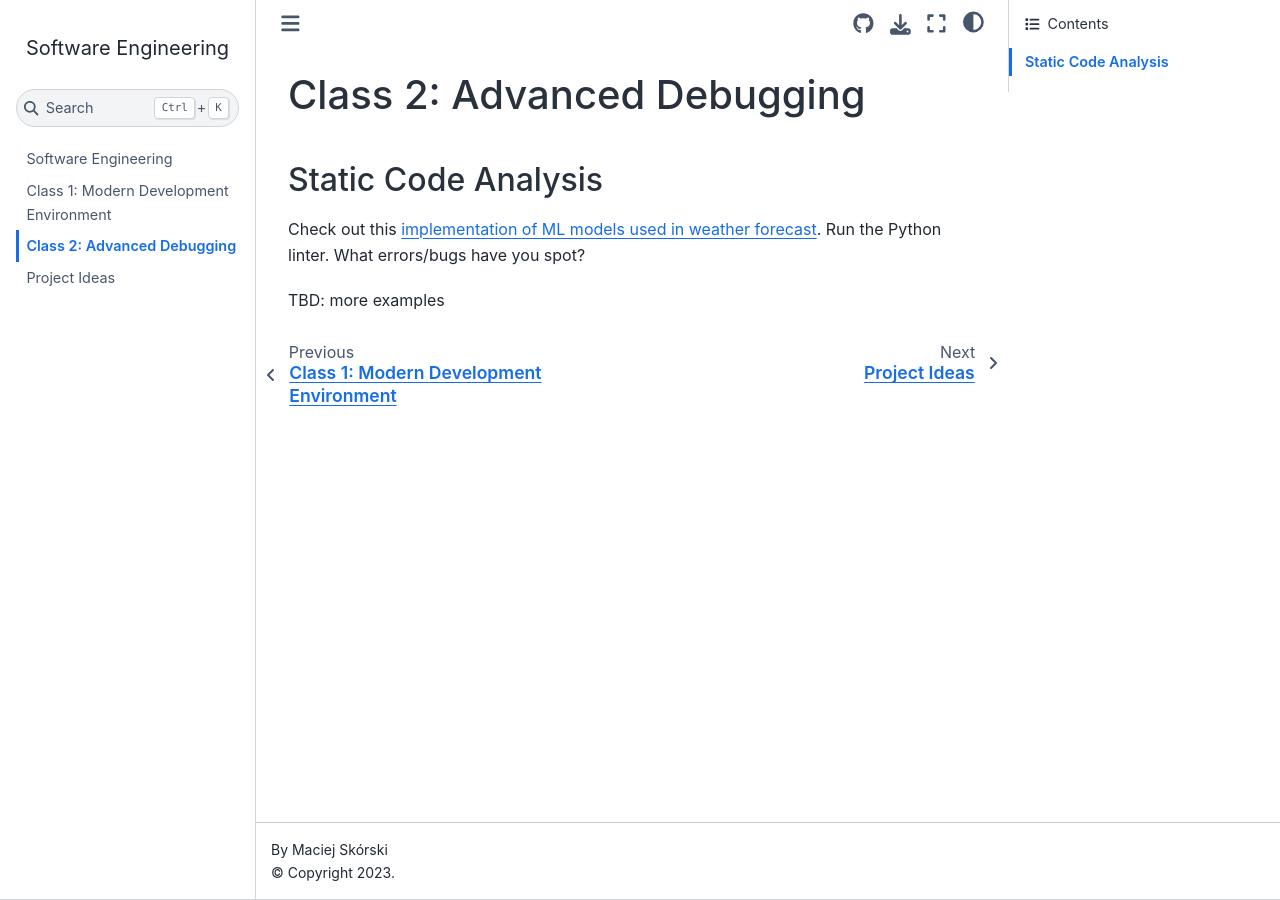
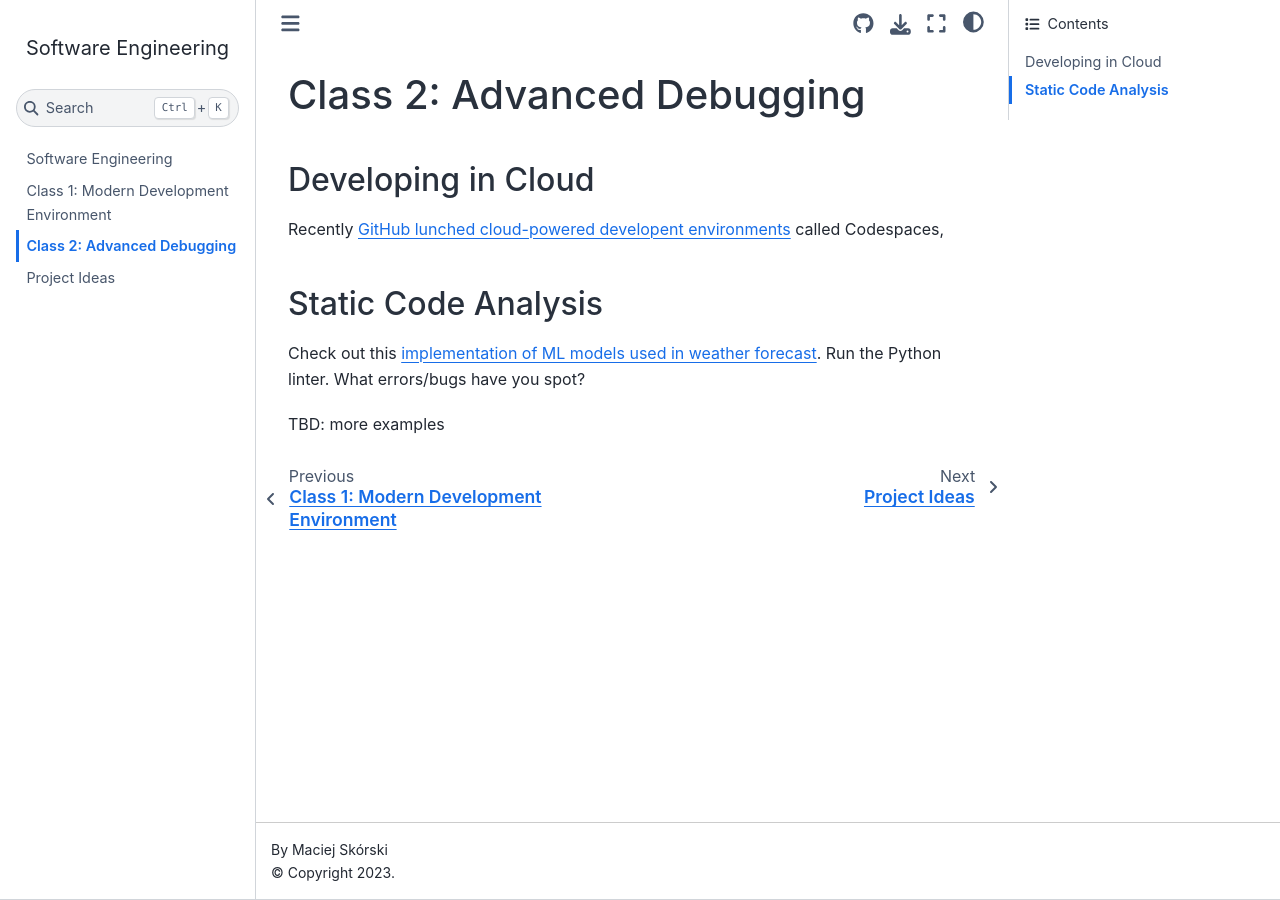
Before and after one commit to maciejskorski/software_engineering, a Jupyter Book: the page built from docs/advanced_debugging.md, in a window 1280 px wide. Built offline with Jupyter Book 1.0.4 settings and Sphinx 7.4.7 and the Sphinx Book theme 1.1.4, drawn with Linux system fonts in a browser that asks for light colours.

Commit message:
note on codespaces

```diff
--- a/docs/advanced_debugging.md
+++ b/docs/advanced_debugging.md
@@ -1,4 +1,8 @@
 # Class 2: Advanced Debugging
+
+## Developing in Cloud
+
+Recently [GitHub lunched cloud-powered developent environments](https://github.com/features/codespaces) called Codespaces,
 
 ## Static Code Analysis
 
```
